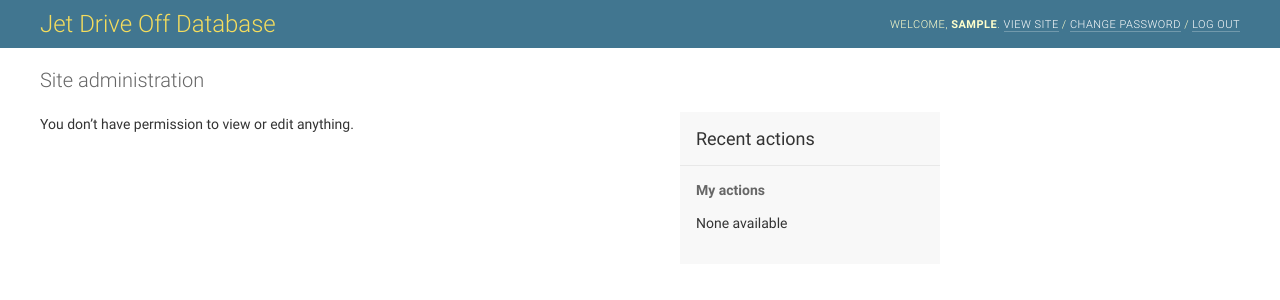
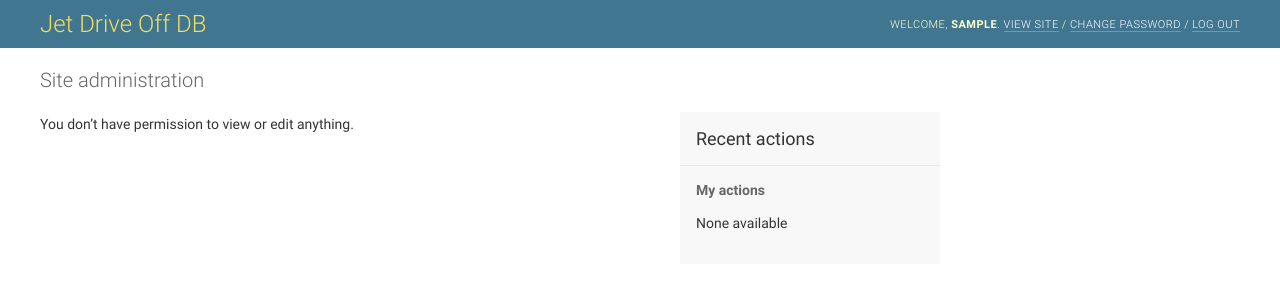
Before and after one commit to hasiya/Jet-Drive_Off-DB, a Django app: page / in a window 1280 px wide. Shown: the top 300 px of the page. Run offline with Django 3.2, Linux system fonts and the light colour scheme; the visitor is signed in with stand-in values (Sample User, id 1); data comes from the database, SQL or seed files in the repository; data that the repository does not hold is empty.

Commit message:
Changed the admin site name

```diff
--- a/templates/admin/base_site.html
+++ b/templates/admin/base_site.html
@@ -3,7 +3,7 @@
 {% block title %}{{ title }} | {{ site_title|default:_('Django site admin') }}{% endblock %}
 
 {% block branding %}
-<h1 id="site-name"><a href="{% url 'admin:index' %}">Jet Drive Off Database</a></h1>
+<h1 id="site-name"><a href="{% url 'admin:index' %}">Jet Drive Off DB</a></h1>
 {% endblock %}
 
 {% block nav-global %}{% endblock %}
```
